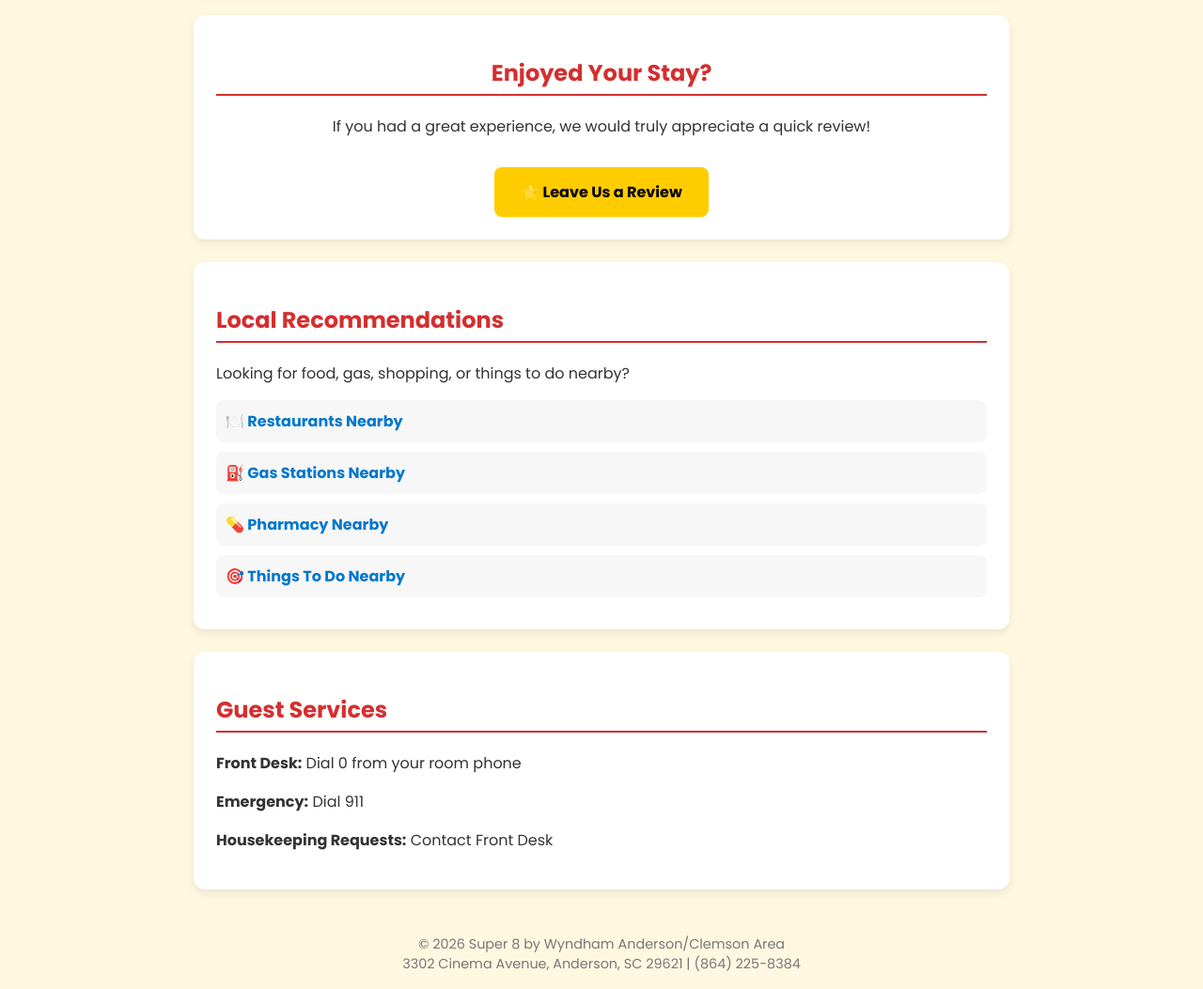
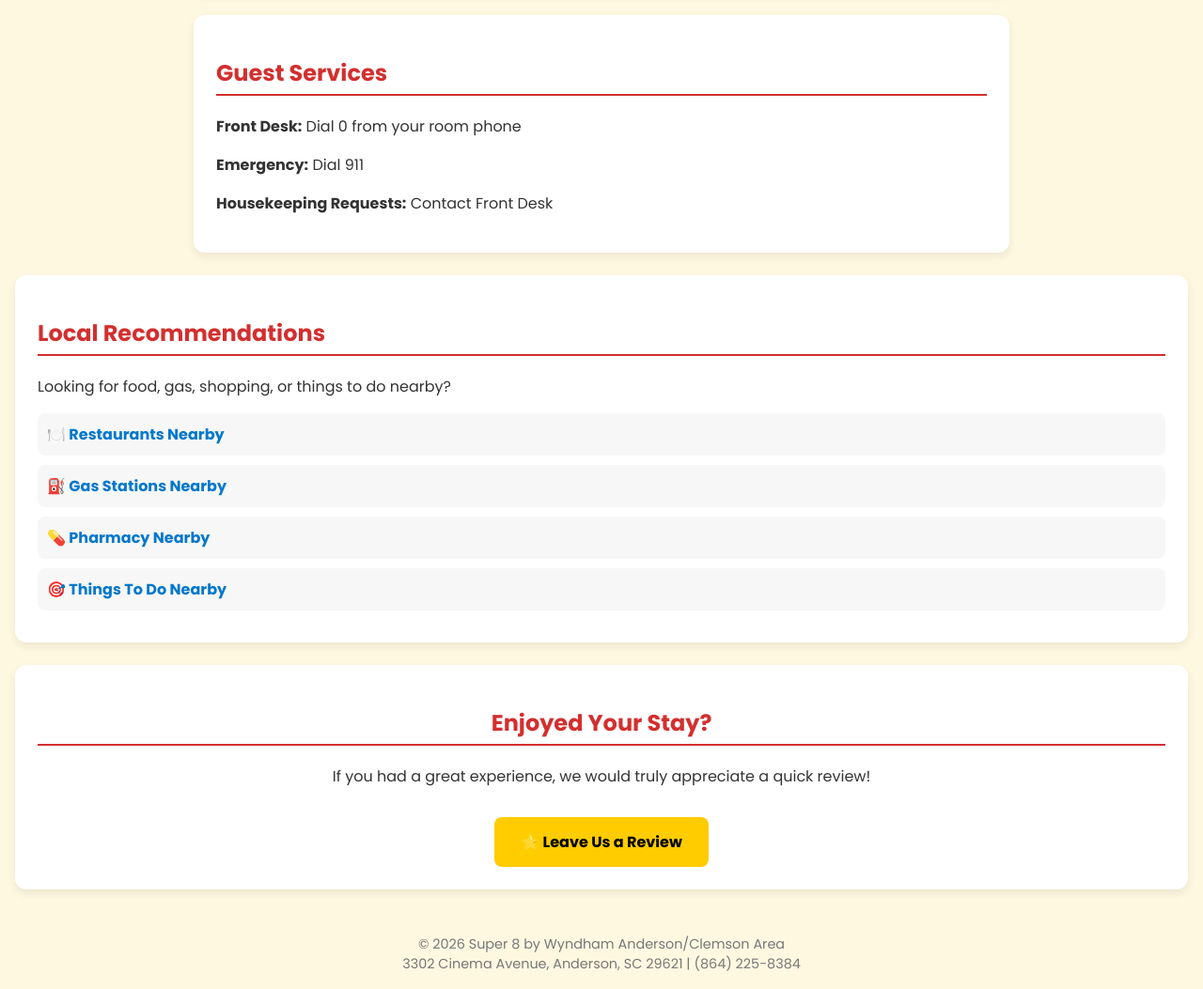
Before and after one commit to YashPatelSC/5-Reviews, a plain HTML site: page hotelinfo.html in a window 1280 px wide. Shown: the part 1560-2613 px from the top of the page at 94% size. Drawn offline with Linux system fonts and the light colour scheme.

Commit message:
Update hotelinfo.html

```diff
--- a/hotelinfo.html
+++ b/hotelinfo.html
@@ -1,5 +1,6 @@
 <!DOCTYPE html>
 <html lang="en">
+
 <head>
     <meta charset="UTF-8" />
     <meta name="viewport" content="width=device-width, initial-scale=1" />
@@ -8,7 +9,6 @@
     <link href="https://fonts.googleapis.com/css2?family=Poppins:wght@400;700&display=swap" rel="stylesheet">
 
     <style>
-
         body {
             margin: 0;
             font-family: 'Poppins', sans-serif;
@@ -43,7 +43,7 @@ h1 {
             margin: 1.5rem 1rem;
             border-radius: 12px;
             background-color: #ffffff;
-    box-shadow: 0 4px 10px rgba(0,0,0,0.08);
+            box-shadow: 0 4px 10px rgba(0, 0, 0, 0.08);
         }
 
         .section h2 {
@@ -68,49 +68,56 @@ h1 {
 
         .review-button:hover {
             transform: translateY(-3px) scale(1.03);
-    box-shadow: 0 8px 18px rgba(0,0,0,0.2);
+            box-shadow: 0 8px 18px rgba(0, 0, 0, 0.2);
         }
 
         @keyframes pulseGlow {
-    0% { box-shadow: 0 0 0 0 rgba(255,204,0,0.6); }
-    70% { box-shadow: 0 0 0 12px rgba(255,204,0,0); }
-    100% { box-shadow: 0 0 0 0 rgba(255,204,0,0); }
+            0% {
+                box-shadow: 0 0 0 0 rgba(255, 204, 0, 0.6);
+            }
+
+            70% {
+                box-shadow: 0 0 0 12px rgba(255, 204, 0, 0);
+            }
+
+            100% {
+                box-shadow: 0 0 0 0 rgba(255, 204, 0, 0);
+            }
         }
 
         /* Maps Buttons */
         .map-links a {
-    display:block;
-    margin:10px 0;
-    padding:10px;
-    background:#f7f7f7;
-    border-radius:8px;
-    text-decoration:none;
-    font-weight:bold;
+            display: block;
+            margin: 10px 0;
+            padding: 10px;
+            background: #f7f7f7;
+            border-radius: 8px;
+            text-decoration: none;
+            font-weight: bold;
         }
 
         .map-links a:hover {
-    background:#ffe082;
+            background: #ffe082;
         }
 
         /* Footer */
         footer {
-    text-align:center;
-    font-size:.9rem;
-    padding:1rem;
-    color:#777;
-    margin-top:2rem;
+            text-align: center;
+            font-size: .9rem;
+            padding: 1rem;
+            color: #777;
+            margin-top: 2rem;
         }
 
         a {
-    color:#0077cc;
-    text-decoration:none;
-    font-weight:bold;
+            color: #0077cc;
+            text-decoration: none;
+            font-weight: bold;
         }
 
         a:hover {
-    text-decoration:underline;
+            text-decoration: underline;
         }
-
     </style>
 </head>
 
@@ -164,18 +171,14 @@ A <strong>$200.00 cleaning and damage fee</strong> will be charged for any viola
                 Please use your room key to access the front entrance.</p>
 
         </div>
+        <div class="section">
+            <h2>Guest Services</h2>
+            <p><strong>Front Desk:</strong> Dial 0 from your room phone</p>
+            <p><strong>Emergency:</strong> Dial 911</p>
+            <p><strong>Housekeeping Requests:</strong> Contact Front Desk</p>
+        </div>
+    </div>
 
-<!-- ⭐ Review Section -->
-<div class="section" style="text-align:center;">
-<h2>Enjoyed Your Stay?</h2>
-<p>If you had a great experience, we would truly appreciate a quick review!</p>
-
-<a href="https://www.yourhotelreview.com/Super8AndersonSC"
-target="_blank"
-class="review-button">
-⭐ Leave Us a Review
-</a>
-</div>
 
     <!-- 📍 NEW LOCAL MAPS SECTION -->
     <div class="section">
@@ -201,21 +204,26 @@ class="review-button">
             </a>
 
         </div>
+
+
+
     </div>
+    <!-- ⭐ Review Section -->
+    <div class="section" style="text-align:center;">
+        <h2>Enjoyed Your Stay?</h2>
+        <p>If you had a great experience, we would truly appreciate a quick review!</p>
 
-<div class="section">
-<h2>Guest Services</h2>
-<p><strong>Front Desk:</strong> Dial 0 from your room phone</p>
-<p><strong>Emergency:</strong> Dial 911</p>
-<p><strong>Housekeeping Requests:</strong> Contact Front Desk</p>
+        <a href="https://www.yourhotelreview.com/Super8AndersonSC" target="_blank" class="review-button">
+            ⭐ Leave Us a Review
+        </a>
     </div>
-
     <footer>
         &copy; 2026 Super 8 by Wyndham Anderson/Clemson Area<br>
         3302 Cinema Avenue, Anderson, SC 29621 | (864) 225-8384
     </footer>
 
-</div>
+
 
 </body>
+
 </html>
```
Lines whose indentation alone changed are shown as unchanged.
